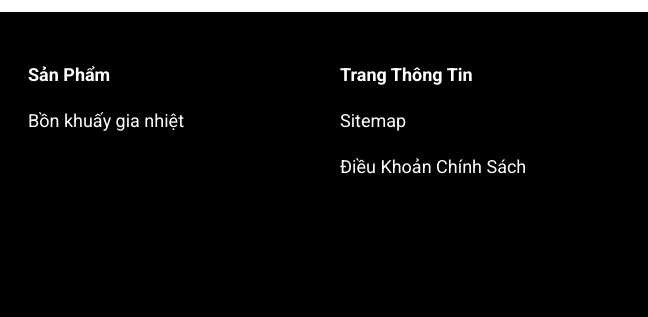
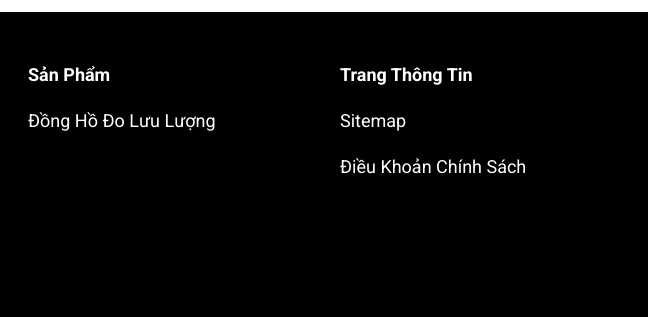
Before and after one commit to thiennguyenfoogleseo/dong-ho-do-luu-luong, a plain HTML site: page about.html in a window 1280 px wide. Shown: the part 1060-1377 px from the top of the page, 315-963 px from the left. Drawn offline with nearby package versions, Linux system fonts and the light colour scheme.

Commit message:
first commit

```diff
--- a/about.html
+++ b/about.html
@@ -190,8 +190,7 @@
               Nội.295 3738 </div>
             <div class="col-lg-3">
               <p class="sub strong">Sản Phẩm</p>
-              <p><a class="  allShow" href="#" target="_blank">Bồn khuấy gia
-                  nhiệt<br>
+              <p><a class="  allShow" href="#" target="_blank">Đồng Hồ Đo Lưu Lượng<br>
                 </a></p>
             </div>
             <div class="col-lg-3">
```
Also changed, not shown: contact.html (+1 -2 lines).
